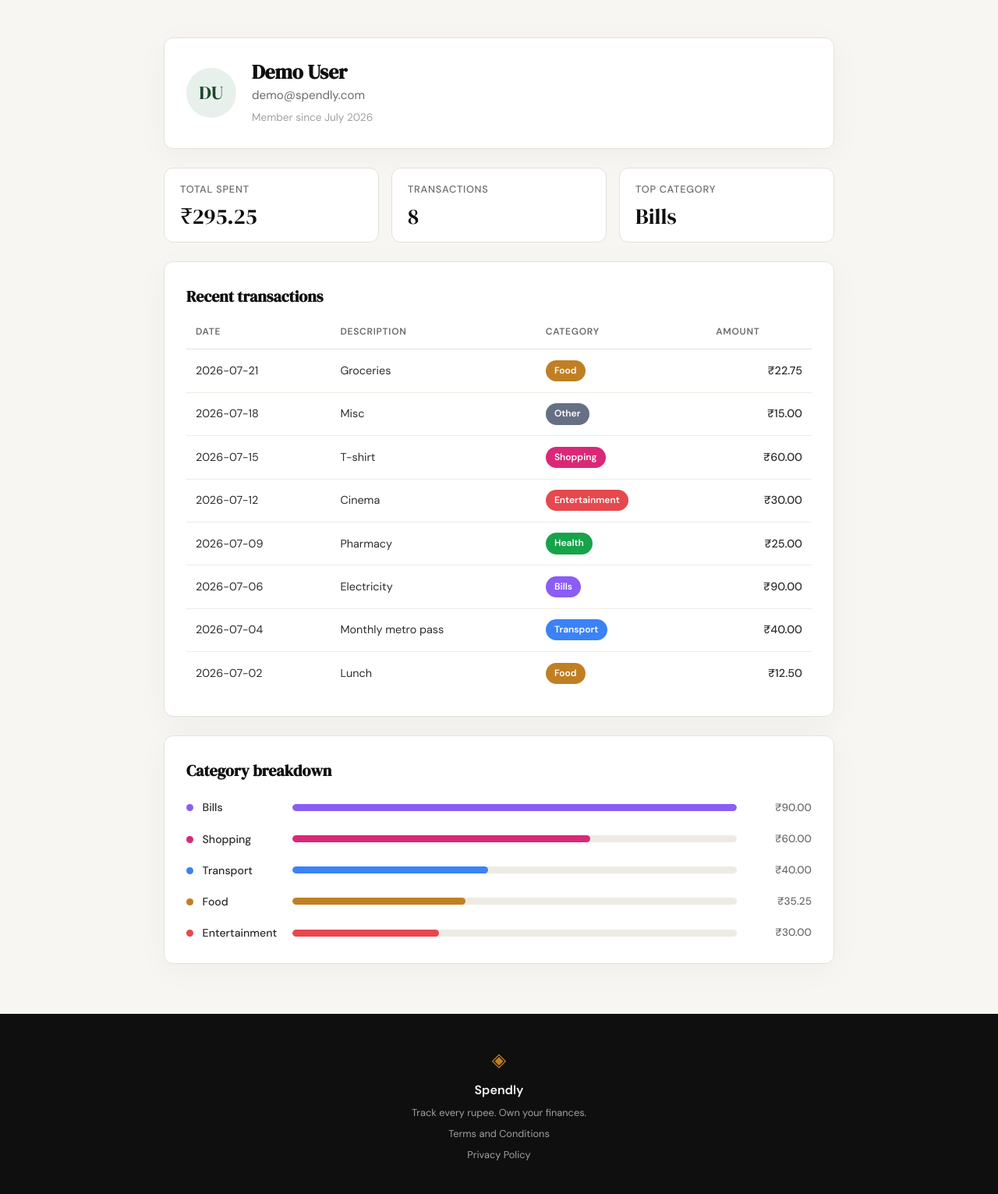
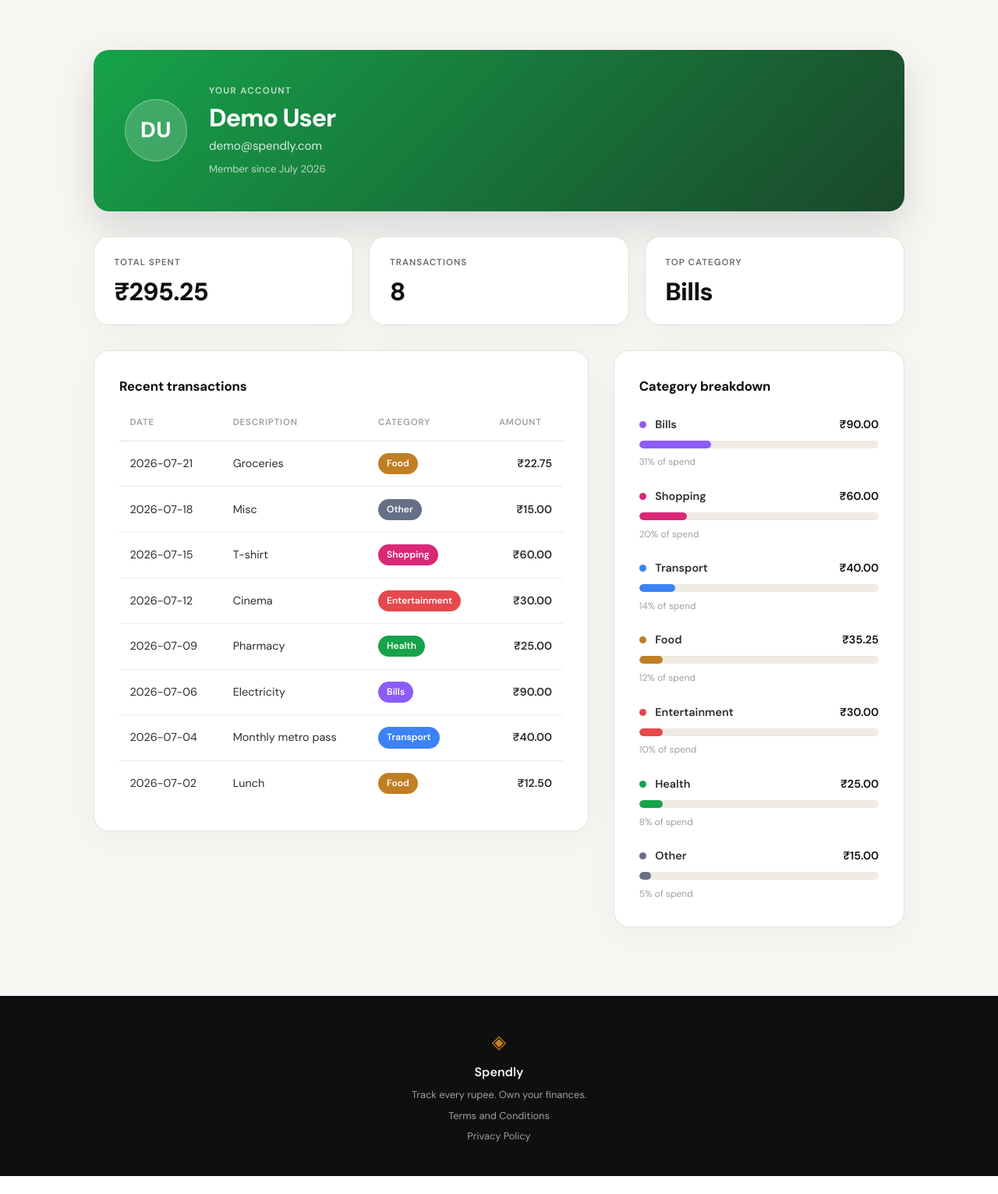
Before and after one commit to Bhavesh884/expense-tracker, a Flask app: page /profile in a window 1280 px wide. Shown: the part 61-1592 px from the top of the page at 78% size. After the commit the page ends 1569 px from the top, so only its background shows below. Run offline with Flask 3, Linux system fonts and the light colour scheme; a user stored in the database is signed in; data comes from the database, SQL or seed files in the repository; both versions use the stored data as it was after the commit.

Commit message:
database connected with profile page.

```diff
--- a/app.py
+++ b/app.py
@@ -1,11 +1,21 @@
 import os
 import re
 import sqlite3
+from datetime import datetime
 
 from flask import Flask, flash, redirect, render_template, request, session, url_for
 from werkzeug.security import check_password_hash, generate_password_hash
 
-from database.db import create_user, get_user_by_email, init_db, seed_db
+from database.db import (
+    create_user,
+    get_category_breakdown,
+    get_recent_transactions,
+    get_summary_stats,
+    get_user_by_email,
+    get_user_by_id,
+    init_db,
+    seed_db,
+)
 
 app = Flask(__name__)
 app.secret_key = os.environ.get("SECRET_KEY", "dev-secret-change-me")
@@ -19,6 +29,21 @@ def is_strong_password(password):
         and re.search(r"[A-Z]", password)
         and re.search(r"[^A-Za-z0-9]", password)
     )
+
+
+def build_initials(name):
+    """Return up to two uppercase initials from a name, or '?' if unavailable."""
+    parts = (name or "").split()
+    initials = "".join(part[0] for part in parts[:2])
+    return initials.upper() or "?"
+
+
+def format_member_since(created_at):
+    """Format a users.created_at timestamp as 'Month YYYY', or '—' if unparseable."""
+    try:
+        return datetime.strptime(created_at, "%Y-%m-%d %H:%M:%S").strftime("%B %Y")
+    except (TypeError, ValueError):
+        return "—"
 
 with app.app_context():
     init_db()
@@ -130,41 +155,47 @@ def logout():
 
 @app.route("/profile")
 def profile():
-    if not session.get("user_id"):
+    user_id = session.get("user_id")
+    if not user_id:
         return redirect(url_for("login"))
 
-    # Step 05 is UI-first: the page is driven by hardcoded sample data so the
-    # layout can be validated before real queries are wired in a later step.
+    account = get_user_by_id(user_id)
+    if account is None:
+        session.clear()
+        return redirect(url_for("login"))
+
     user = {
-        "name": session.get("user_name", "Demo User"),
-        "email": "demo@spendly.com",
-        "initials": "DU",
-        "member_since": "July 2026",
+        "name": account["name"],
+        "email": account["email"],
+        "initials": build_initials(account["name"]),
+        "member_since": format_member_since(account["created_at"]),
     }
 
+    stats = get_summary_stats(user_id)
     summary = {
-        "total_spent": "295.25",
-        "transaction_count": 8,
-        "top_category": "Bills",
+        "total_spent": "{:,.2f}".format(stats["total_spent"]),
+        "transaction_count": stats["transaction_count"],
+        "top_category": stats["top_category"],
     }
 
     transactions = [
-        {"date": "2026-07-21", "description": "Groceries", "category": "Food", "amount": "22.75"},
-        {"date": "2026-07-18", "description": "Misc", "category": "Other", "amount": "15.00"},
-        {"date": "2026-07-15", "description": "T-shirt", "category": "Shopping", "amount": "60.00"},
-        {"date": "2026-07-12", "description": "Cinema", "category": "Entertainment", "amount": "30.00"},
-        {"date": "2026-07-09", "description": "Pharmacy", "category": "Health", "amount": "25.00"},
-        {"date": "2026-07-06", "description": "Electricity", "category": "Bills", "amount": "90.00"},
-        {"date": "2026-07-04", "description": "Monthly metro pass", "category": "Transport", "amount": "40.00"},
-        {"date": "2026-07-02", "description": "Lunch", "category": "Food", "amount": "12.50"},
+        {
+            "date": t["date"],
+            "description": t["description"],
+            "category": t["category"],
+            "amount": "{:,.2f}".format(t["amount"]),
+        }
+        for t in get_recent_transactions(user_id)
     ]
 
     breakdown = [
-        {"category": "Bills", "amount": "90.00", "width": "profile-bar-fill--w1"},
-        {"category": "Shopping", "amount": "60.00", "width": "profile-bar-fill--w2"},
-        {"category": "Transport", "amount": "40.00", "width": "profile-bar-fill--w3"},
-        {"category": "Food", "amount": "35.25", "width": "profile-bar-fill--w4"},
-        {"category": "Entertainment", "amount": "30.00", "width": "profile-bar-fill--w5"},
+        {
+            "category": c["category"],
+            "amount": "{:,.2f}".format(c["amount"]),
+            "pct": c["pct"],
+            "width_class": "bar-w" + str(round(c["pct"] / 5) * 5),
+        }
+        for c in get_category_breakdown(user_id)
     ]
 
     return render_template(
--- a/static/css/style.css
+++ b/static/css/style.css
@@ -1066,110 +1066,154 @@ a { color: inherit; text-decoration: none; }
 }
 
 .profile {
-    padding: 3rem 2rem 4rem;
+    padding: 4rem 2rem 5.5rem;
+    background: var(--paper);
 }
 
 .profile-inner {
-    max-width: 860px;
+    max-width: 1040px;
     margin: 0 auto;
     display: flex;
     flex-direction: column;
-    gap: 1.5rem;
+    gap: 2rem;
 }
 
 /* Shared card shell (mirrors .feature-card / .auth-card) */
 .profile-card {
     background: var(--paper-card);
     border: 1px solid var(--border);
-    border-radius: var(--radius-md);
-    padding: 1.75rem;
+    border-radius: var(--radius-lg);
+    padding: 2rem;
     box-shadow: 0 8px 40px rgba(0, 0, 0, 0.04);
 }
 
 .profile-section-title {
-    font-family: var(--font-display);
-    font-size: 1.25rem;
+    font-family: var(--font-body);
+    font-size: 1.05rem;
+    font-weight: 700;
+    letter-spacing: -0.01em;
     color: var(--ink);
-    margin-bottom: 1.25rem;
+    margin-bottom: 1.5rem;
 }
 
-/* 1. User info card ------------------------------------------------- */
+/* Hero band -------------------------------------------------------- */
 
-.profile-user {
+.profile-hero {
     display: flex;
     align-items: center;
-    gap: 1.25rem;
+    gap: 1.75rem;
+    padding: 2.75rem 2.5rem;
+    border-radius: var(--radius-lg);
+    background: linear-gradient(135deg, var(--lp-green) 0%, var(--accent) 100%);
+    color: var(--paper-card);
+    box-shadow: 0 20px 50px rgba(15, 17, 21, 0.14);
 }
 
 .profile-avatar {
     flex-shrink: 0;
-    width: 4rem;
-    height: 4rem;
+    width: 5rem;
+    height: 5rem;
     display: flex;
     align-items: center;
     justify-content: center;
     border-radius: 999px;
-    background: var(--accent-light);
-    color: var(--accent);
-    font-family: var(--font-display);
-    font-size: 1.5rem;
+    background: rgba(255, 255, 255, 0.18);
+    border: 1px solid rgba(255, 255, 255, 0.35);
+    color: var(--paper-card);
+    font-family: var(--font-body);
+    font-weight: 800;
+    font-size: 1.75rem;
     letter-spacing: 0.02em;
 }
 
+.profile-hero-meta {
+    display: flex;
+    flex-direction: column;
+}
+
+.profile-eyebrow {
+    font-size: 0.72rem;
+    font-weight: 600;
+    text-transform: uppercase;
+    letter-spacing: 0.12em;
+    color: rgba(255, 255, 255, 0.75);
+    margin-bottom: 0.5rem;
+}
+
 .profile-name {
-    font-family: var(--font-display);
-    font-size: 1.6rem;
-    color: var(--ink);
-    line-height: 1.2;
-    margin-bottom: 0.15rem;
+    font-family: var(--font-body);
+    font-weight: 800;
+    font-size: 2rem;
+    letter-spacing: -0.03em;
+    line-height: 1.1;
+    color: var(--paper-card);
+    margin-bottom: 0.35rem;
 }
 
 .profile-email {
     font-size: 0.95rem;
-    color: var(--ink-muted);
+    color: rgba(255, 255, 255, 0.85);
 }
 
 .profile-since {
-    font-size: 0.85rem;
-    color: var(--ink-faint);
-    margin-top: 0.35rem;
+    font-size: 0.82rem;
+    color: rgba(255, 255, 255, 0.7);
+    margin-top: 0.4rem;
 }
 
-/* 2. Summary stats row (mirrors .lp-stats / .lp-stat) --------------- */
+/* Summary stats ---------------------------------------------------- */
 
 .profile-stats {
     display: grid;
     grid-template-columns: repeat(3, 1fr);
-    gap: 1rem;
+    gap: 1.25rem;
 }
 
 .profile-stat {
     display: flex;
     flex-direction: column;
+    gap: 0.75rem;
     background: var(--paper-card);
     border: 1px solid var(--border);
-    border-radius: var(--radius-md);
-    padding: 1.1rem 1.25rem;
+    border-radius: var(--radius-lg);
+    padding: 1.5rem 1.6rem;
+    box-shadow: 0 8px 40px rgba(0, 0, 0, 0.04);
+    transition: transform 0.18s ease, box-shadow 0.18s ease;
+}
+
+.profile-stat:hover {
+    transform: translateY(-2px);
+    box-shadow: 0 14px 44px rgba(0, 0, 0, 0.07);
 }
 
 .profile-stat-label {
-    font-size: 0.8rem;
-    font-weight: 500;
+    font-size: 0.72rem;
+    font-weight: 600;
     color: var(--ink-muted);
     text-transform: uppercase;
-    letter-spacing: 0.06em;
-    margin-bottom: 0.5rem;
+    letter-spacing: 0.09em;
 }
 
 .profile-stat-value {
-    font-family: var(--font-display);
-    font-size: 1.75rem;
+    font-family: var(--font-body);
+    font-weight: 800;
+    font-size: 2rem;
+    letter-spacing: -0.02em;
     color: var(--ink);
-    line-height: 1.1;
+    line-height: 1.05;
     font-variant-numeric: tabular-nums;
 }
 
-/* 3. Transaction table --------------------------------------------- */
+/* Dashboard grid --------------------------------------------------- */
+
+.profile-grid {
+    display: grid;
+    grid-template-columns: 1.7fr 1fr;
+    gap: 2rem;
+    align-items: start;
+}
+
+/* Transaction table ------------------------------------------------ */
 
 .profile-table-wrap {
     overflow-x: auto;
@@ -1183,17 +1227,17 @@ a { color: inherit; text-decoration: none; }
 
 .profile-table th {
     text-align: left;
-    font-size: 0.75rem;
+    font-size: 0.72rem;
     font-weight: 600;
     text-transform: uppercase;
-    letter-spacing: 0.06em;
-    color: var(--ink-muted);
-    padding: 0 0.75rem 0.75rem;
+    letter-spacing: 0.07em;
+    color: var(--ink-faint);
+    padding: 0 0.85rem 0.85rem;
     border-bottom: 1px solid var(--border);
 }
 
 .profile-table td {
-    padding: 0.85rem 0.75rem;
+    padding: 0.95rem 0.85rem;
     border-bottom: 1px solid var(--border-soft);
     color: var(--ink-soft);
     vertical-align: middle;
@@ -1221,7 +1265,7 @@ a { color: inherit; text-decoration: none; }
     text-align: right;
     white-space: nowrap;
     font-variant-numeric: tabular-nums;
-    font-weight: 500;
+    font-weight: 600;
     color: var(--ink);
 }
 
@@ -1254,29 +1298,43 @@ a { color: inherit; text-decoration: none; }
 .cat-shopping { background: var(--cat-shopping); }
 .cat-other { background: var(--cat-other); }
 
-/* 4. Category breakdown (mirrors .mock-bar-row) -------------------- */
+/* Category breakdown ----------------------------------------------- */
 
 .profile-breakdown {
     display: flex;
     flex-direction: column;
-    gap: 1.1rem;
+    gap: 1.4rem;
 }
 
 .profile-bar-row {
-    display: grid;
-    grid-template-columns: 120px 1fr 80px;
-    align-items: center;
+    display: flex;
+    flex-direction: column;
+    gap: 0.55rem;
+}
+
+.profile-bar-head {
+    display: flex;
+    align-items: baseline;
+    justify-content: space-between;
     gap: 1rem;
 }
 
 .profile-bar-cat {
-    font-size: 0.88rem;
-    font-weight: 500;
+    font-size: 0.9rem;
+    font-weight: 600;
     color: var(--ink-soft);
 }
 
+.profile-bar-amt {
+    font-size: 0.9rem;
+    font-weight: 600;
+    color: var(--ink);
+    white-space: nowrap;
+    font-variant-numeric: tabular-nums;
+}
+
 .profile-bar-track {
-    height: 9px;
+    height: 10px;
     background: var(--border-soft);
     border-radius: 999px;
     overflow: hidden;
@@ -1285,27 +1343,68 @@ a { color: inherit; text-decoration: none; }
 .profile-bar-fill {
     height: 100%;
     border-radius: 999px;
+    transition: width 0.4s ease;
 }
 
-/* Static widths for the UI-first step; replaced by real values later. */
-.profile-bar-fill--w1 { width: 100%; }
-.profile-bar-fill--w2 { width: 67%; }
-.profile-bar-fill--w3 { width: 44%; }
-.profile-bar-fill--w4 { width: 39%; }
-.profile-bar-fill--w5 { width: 33%; }
+.profile-bar-pct {
+    font-size: 0.75rem;
+    color: var(--ink-faint);
+    font-variant-numeric: tabular-nums;
+}
 
-.profile-bar-amt {
-    font-size: 0.85rem;
-    font-weight: 500;
+/* Bucketed width utilities (nearest 5%) for data-driven bars. */
+.bar-w0 { width: 0; }
+.bar-w5 { width: 5%; }
+.bar-w10 { width: 10%; }
+.bar-w15 { width: 15%; }
+.bar-w20 { width: 20%; }
+.bar-w25 { width: 25%; }
+.bar-w30 { width: 30%; }
+.bar-w35 { width: 35%; }
+.bar-w40 { width: 40%; }
+.bar-w45 { width: 45%; }
+.bar-w50 { width: 50%; }
+.bar-w55 { width: 55%; }
+.bar-w60 { width: 60%; }
+.bar-w65 { width: 65%; }
+.bar-w70 { width: 70%; }
+.bar-w75 { width: 75%; }
+.bar-w80 { width: 80%; }
+.bar-w85 { width: 85%; }
+.bar-w90 { width: 90%; }
+.bar-w95 { width: 95%; }
+.bar-w100 { width: 100%; }
+
+/* Empty states ----------------------------------------------------- */
+
+.profile-empty {
+    text-align: center;
+    padding: 2.5rem 1rem;
+}
+
+.profile-empty-title {
+    font-weight: 700;
+    color: var(--ink-soft);
+    margin-bottom: 0.4rem;
+}
+
+.profile-empty-text {
+    font-size: 0.9rem;
     color: var(--ink-muted);
-    text-align: right;
-    font-variant-numeric: tabular-nums;
 }
 
 /* Responsive ------------------------------------------------------- */
 
+@media (max-width: 860px) {
+    .profile-grid { grid-template-columns: 1fr; }
+}
+
 @media (max-width: 768px) {
-    .profile { padding: 2rem 1rem 3rem; }
+    .profile { padding: 2.5rem 1rem 3.5rem; }
+    .profile-hero {
+        flex-direction: column;
+        text-align: center;
+        padding: 2rem 1.5rem;
+    }
     .profile-stats { grid-template-columns: 1fr; }
-    .profile-bar-row { grid-template-columns: 90px 1fr 70px; gap: 0.75rem; }
 }
--- a/templates/profile.html
+++ b/templates/profile.html
@@ -15,17 +15,18 @@
         {% endif %}
         {% endwith %}
 
-        <!-- 1. User info card -->
-        <div class="profile-card profile-user">
+        <!-- Hero band: identity -->
+        <div class="profile-hero">
             <div class="profile-avatar" aria-hidden="true">{{ user.initials }}</div>
-            <div class="profile-user-meta">
+            <div class="profile-hero-meta">
+                <span class="profile-eyebrow">Your account</span>
                 <h1 class="profile-name">{{ user.name }}</h1>
                 <p class="profile-email">{{ user.email }}</p>
                 <p class="profile-since">Member since {{ user.member_since }}</p>
             </div>
         </div>
 
-        <!-- 2. Summary stats row -->
+        <!-- Summary stats -->
         <div class="profile-stats">
             <div class="profile-stat">
                 <span class="profile-stat-label">Total spent</span>
@@ -41,9 +42,13 @@
             </div>
         </div>
 
-        <!-- 3. Transaction history table -->
+        <!-- Dashboard grid: transactions + breakdown -->
+        <div class="profile-grid">
+
+            <!-- Transaction history -->
             <div class="profile-card">
                 <h2 class="profile-section-title">Recent transactions</h2>
+                {% if transactions %}
                 <div class="profile-table-wrap">
                     <table class="profile-table">
                         <thead>
@@ -68,25 +73,43 @@
                         </tbody>
                     </table>
                 </div>
+                {% else %}
+                <div class="profile-empty">
+                    <p class="profile-empty-title">No transactions yet</p>
+                    <p class="profile-empty-text">Your recent expenses will show up here once you start tracking.</p>
+                </div>
+                {% endif %}
             </div>
 
-        <!-- 4. Category breakdown -->
+            <!-- Category breakdown -->
             <div class="profile-card">
                 <h2 class="profile-section-title">Category breakdown</h2>
+                {% if breakdown %}
                 <div class="profile-breakdown">
                     {% for c in breakdown %}
                     <div class="profile-bar-row">
+                        <div class="profile-bar-head">
                             <span class="profile-bar-cat">
                                 <span class="cat-dot cat-{{ c.category|lower }}" aria-hidden="true"></span>
                                 {{ c.category }}
                             </span>
+                            <span class="profile-bar-amt">₹{{ c.amount }}</span>
+                        </div>
                         <div class="profile-bar-track">
-                        <div class="profile-bar-fill cat-{{ c.category|lower }} {{ c.width }}"></div>
+                            <div class="profile-bar-fill cat-{{ c.category|lower }} {{ c.width_class }}"></div>
                         </div>
-                    <span class="profile-bar-amt">₹{{ c.amount }}</span>
+                        <span class="profile-bar-pct">{{ c.pct }}% of spend</span>
                     </div>
                     {% endfor %}
                 </div>
+                {% else %}
+                <div class="profile-empty">
+                    <p class="profile-empty-title">Nothing to break down</p>
+                    <p class="profile-empty-text">Add expenses to see where your money goes.</p>
+                </div>
+                {% endif %}
+            </div>
+
         </div>
 
     </div>
```
Also changed, not shown: database/db.py (+95 -0 lines), tests/conftest.py (added, +29 -0 lines), tests/test_backend_connection.py (added, +123 -0 lines), spendly.db. Lines whose indentation alone changed are shown as unchanged.
